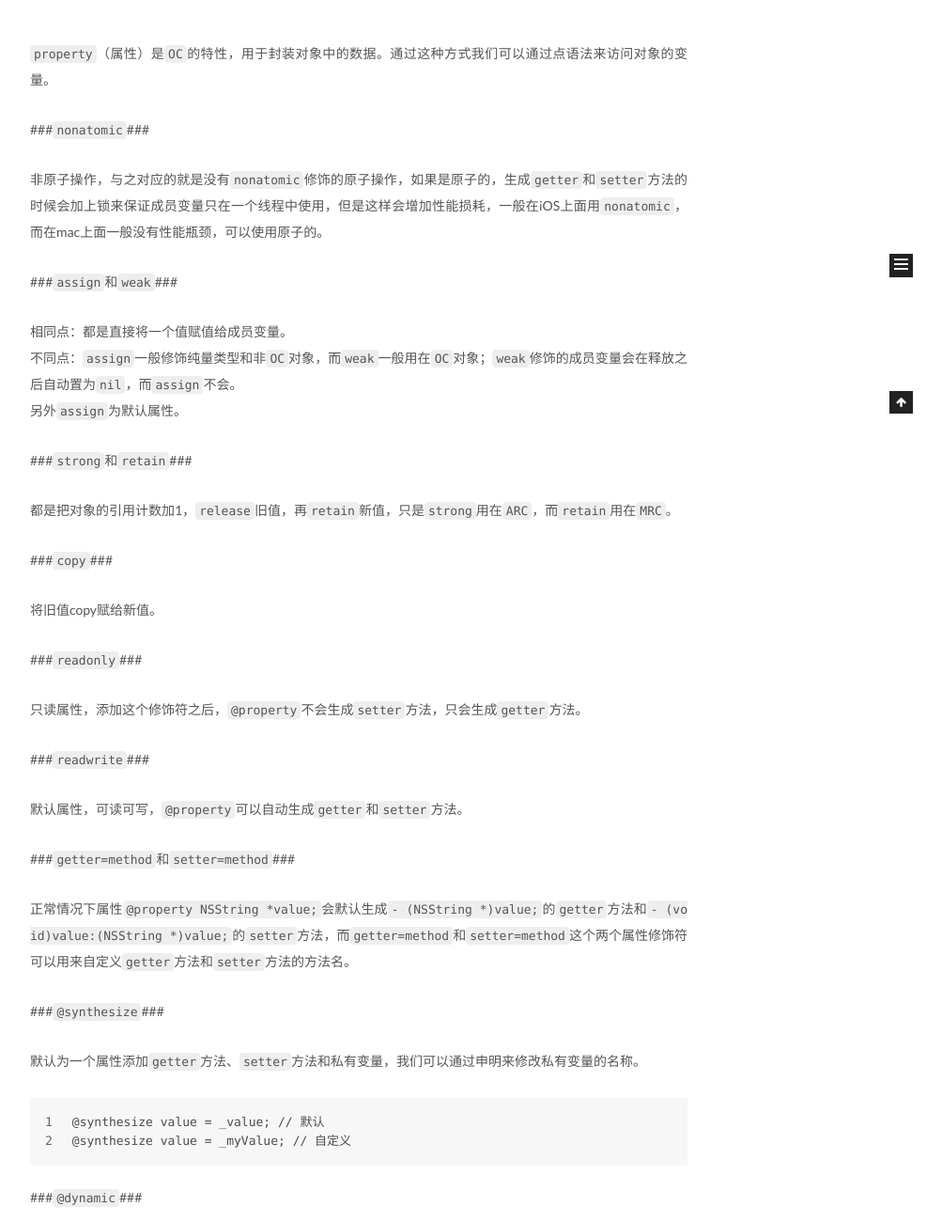
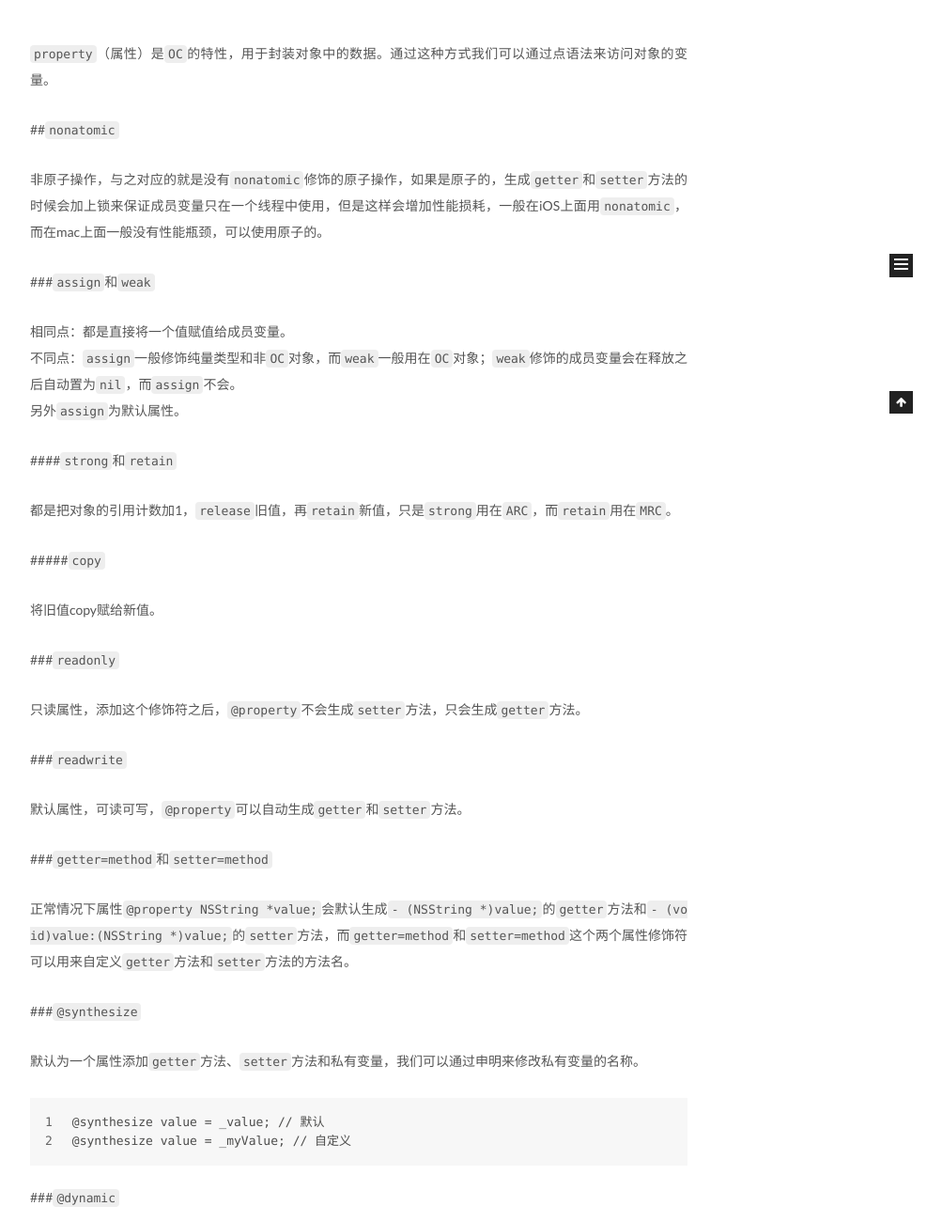
Before and after one commit to DevZuo/devzuo.github.io, a plain HTML site: page index.html in a window 1280 px wide. Shown: the part 460-1760 px from the top of the page at 94% size, without its empty margins (258-1261 px from the left). Drawn offline with Linux system fonts and the light colour scheme.

Commit message:
Site updated: 2016-12-30 10:13:54

```diff
--- a/css/main.css
+++ b/css/main.css
@@ -1548,7 +1548,7 @@ pre .javascript .function {
   width: 4px;
   height: 4px;
   border-radius: 50%;
-  background: #beff79;
+  background: #7a0f8e;
 }
 .links-of-blogroll {
   font-size: 13px;
--- a/index.html
+++ b/index.html
@@ -275,24 +275,24 @@
 
 
             <p><code>property</code>（属性）是<code>OC</code>的特性，用于封装对象中的数据。通过这种方式我们可以通过点语法来访问对象的变量。</p>
-<p>###<code>nonatomic</code>###</p>
+<p>##<code>nonatomic</code></p>
 <p>非原子操作，与之对应的就是没有<code>nonatomic</code>修饰的原子操作，如果是原子的，生成<code>getter</code>和<code>setter</code>方法的时候会加上锁来保证成员变量只在一个线程中使用，但是这样会增加性能损耗，一般在iOS上面用<code>nonatomic</code>，而在mac上面一般没有性能瓶颈，可以使用原子的。</p>
-<p>###<code>assign</code>和<code>weak</code>###</p>
+<p>###<code>assign</code>和<code>weak</code></p>
 <p>相同点：都是直接将一个值赋值给成员变量。<br>不同点：<code>assign</code>一般修饰纯量类型和非<code>OC</code>对象，而<code>weak</code>一般用在<code>OC</code>对象；<code>weak</code>修饰的成员变量会在释放之后自动置为<code>nil</code>，而<code>assign</code>不会。<br>另外<code>assign</code>为默认属性。</p>
-<p>###<code>strong</code>和<code>retain</code>###</p>
+<p>####<code>strong</code>和<code>retain</code></p>
 <p>都是把对象的引用计数加1，<code>release</code>旧值，再<code>retain</code>新值，只是<code>strong</code>用在<code>ARC</code>，而<code>retain</code>用在<code>MRC</code>。</p>
-<p>###<code>copy</code>###</p>
+<p>#####<code>copy</code></p>
 <p>将旧值copy赋给新值。</p>
-<p>###<code>readonly</code>###</p>
+<p>###<code>readonly</code></p>
 <p>只读属性，添加这个修饰符之后，<code>@property</code>不会生成<code>setter</code>方法，只会生成<code>getter</code>方法。</p>
-<p>###<code>readwrite</code>###</p>
+<p>###<code>readwrite</code></p>
 <p>默认属性，可读可写，<code>@property</code>可以自动生成<code>getter</code>和<code>setter</code>方法。</p>
-<p>###<code>getter=method</code>和<code>setter=method</code>###</p>
+<p>###<code>getter=method</code>和<code>setter=method</code></p>
 <p>正常情况下属性<code>@property NSString *value;</code>会默认生成<code>- (NSString *)value;</code>的<code>getter</code>方法和<code>- (void)value:(NSString *)value;</code>的<code>setter</code>方法，而<code>getter=method</code>和<code>setter=method</code>这个两个属性修饰符可以用来自定义<code>getter</code>方法和<code>setter</code>方法的方法名。</p>
-<p>###<code>@synthesize</code>###</p>
+<p>###<code>@synthesize</code></p>
 <p>默认为一个属性添加<code>getter</code>方法、<code>setter</code>方法和私有变量，我们可以通过申明来修改私有变量的名称。</p>
 <figure class="highlight plain"><table><tr><td class="gutter"><pre><div class="line">1</div><div class="line">2</div></pre></td><td class="code"><pre><div class="line">@synthesize value = _value; // 默认</div><div class="line">@synthesize value = _myValue; // 自定义</div></pre></td></tr></table></figure>
-<p>###<code>@dynamic</code>###</p>
+<p>###<code>@dynamic</code></p>
 <p>声明属性的<code>getter</code>方法和<code>setter</code>方法为手动生成，不自动生成。</p>
 
 
```
Also changed, not shown: 2016/12/29/property/index.html (+16 -16 lines).
